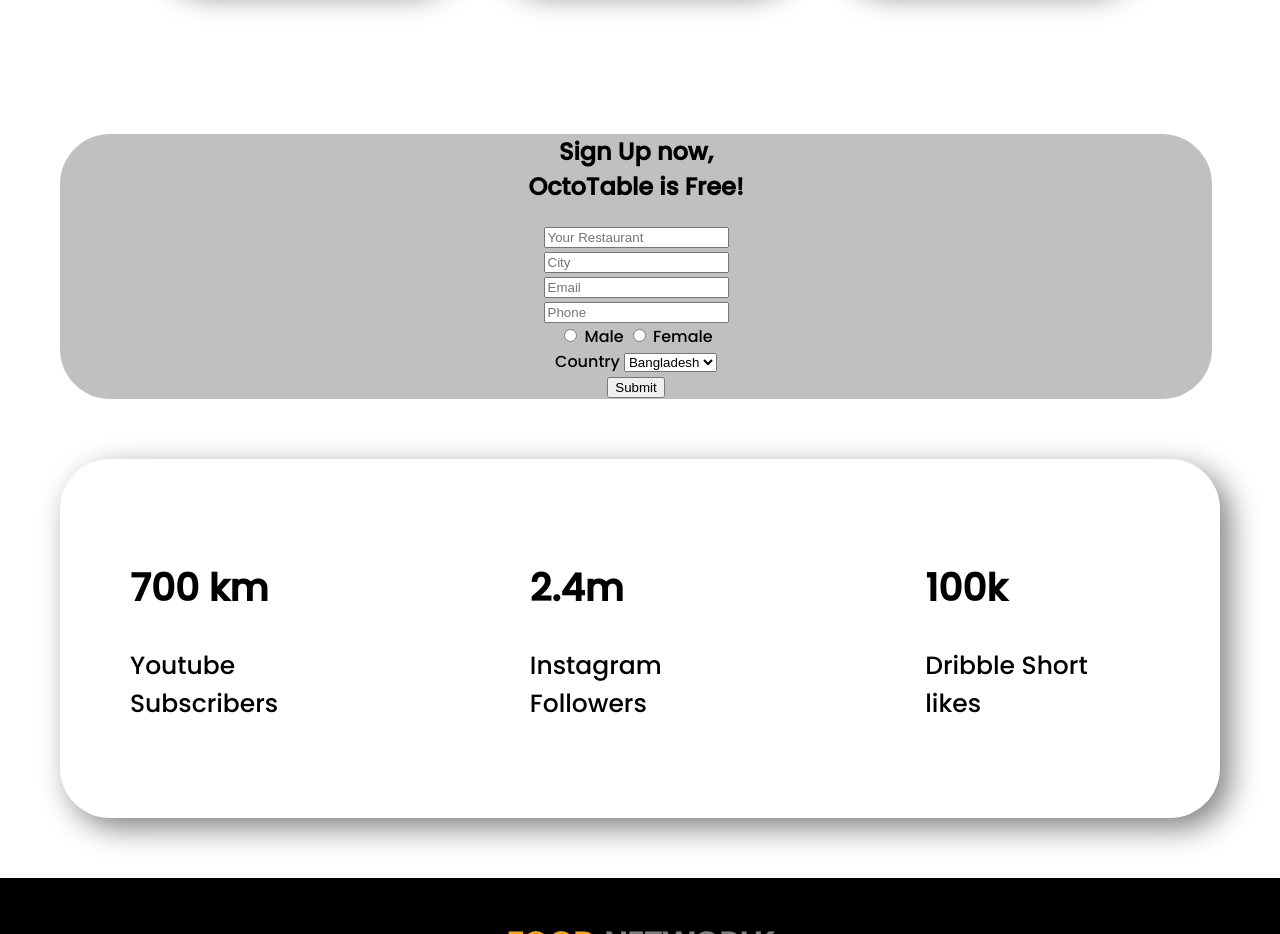
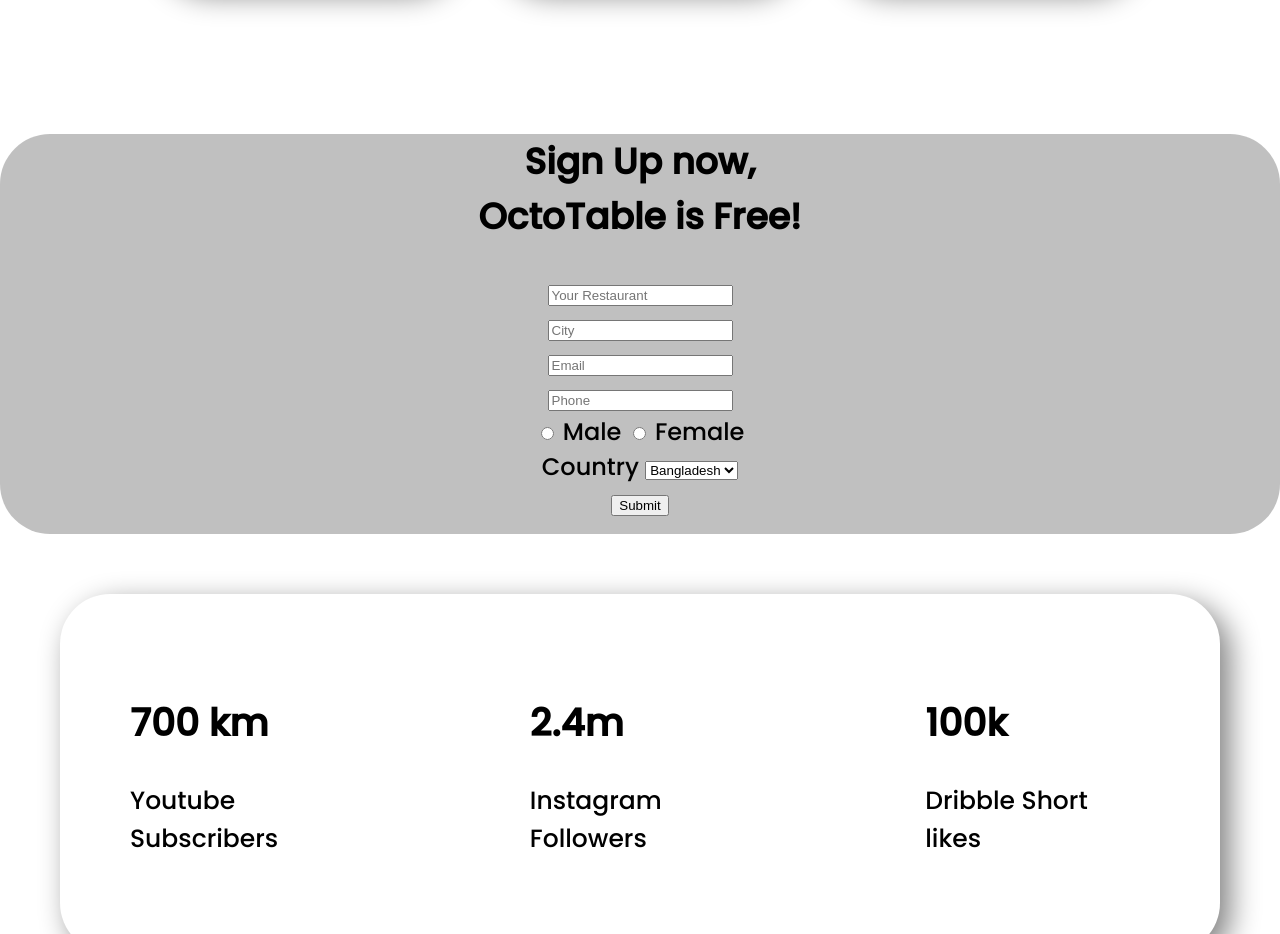
Before and after one commit to AbdullahShion/food-network, a plain HTML site: page index.html in a window 1280 px wide. Shown: the part 3180-4114 px from the top of the page. Drawn offline with Linux system fonts and the light colour scheme.

Commit message:
comments added

```diff
--- a/index.html
+++ b/index.html
@@ -125,10 +125,9 @@
     <!--part Five Started-->
 
     <section class="signup-from">
-        <div>
-            <h1>Sign Up now, <br> OctoTable is Free!</h1>
-        </div>
-        <div>
+
+        <h1>Sign Up now, <br> OctoTable is Free!</h1>
+        <div class="from-size">
             <form action="">
                 <input type="text" id="fname" name="fname" placeholder="Your Restaurant"><br>
                 <input type="text" id="city" name="fname" placeholder="City"><br>
@@ -147,6 +146,7 @@
                 <br>
                 <input type="submit" value="Submit" name="submit" id="submit">
             </form>
+        </div>
         </div>
     </section>
 
--- a/style.css
+++ b/style.css
@@ -3,6 +3,9 @@ body{
     margin: 0;
     padding: 0;
 }
+
+/*(part One Started) */
+
 .menu-bar{
     margin-top: 10px;
     background-image: linear-gradient(tomato,orange);
@@ -25,6 +28,9 @@ body{
 .orange{
     color: orange;
 }
+
+/*(part Two Started) */
+
 .equal-containar{
 
     display: flex;
@@ -32,11 +38,7 @@ body{
     padding: 30px;
     margin: 100px;
 }
-.background-img{
-    background-image: url(images/shapes/7.png);
-    background-repeat: no-repeat;
-    background-size: cover;
-}
+
 .half-width{
     width: 50%;
     padding-left:2%;
@@ -50,10 +52,21 @@ body{
     background-image: linear-gradient(tomato , orange);
     padding: 20px 50px;
 }
+
+/*(part Three Started) */
+
 .my-recipies{
     text-align: center;
     margin: 100px;
     padding: 50px;
+}
+
+/*(part fourt Started) */
+
+.background-img{
+    background-image: url(images/shapes/7.png);
+    background-repeat: no-repeat;
+    background-size: cover;
 }
 .img{
     width: 100%;
@@ -68,6 +81,22 @@ body{
     width: 40%;
     box-shadow: 10px 10px 30px gray;
 }
+
+/*(part five Started) */
+
+.signup-from{
+    height: 400px;
+    text-align: center;
+    border-radius: 50px;
+    font-size: 24px;
+    background-color: rgba(0, 0, 0, 0.247)
+}
+.from-size{
+    height: 400px;
+}
+
+/*(part Six Started) */
+
 .flex-container{
     display: flex;
     justify-content: center;
@@ -76,17 +105,16 @@ body{
     padding: 10px solid black;
     box-shadow: 10px 10px 30px gray;
 }
+
 .flex-item{
     font-size: 25px;
     padding: 70px;
 }
-.signup-from{
-    text-align: center;
-    border-radius: 50px;
-    margin-left: 60px;
-    width: 90%;
-    background-color: rgba(0, 0, 0, 0.247)
-}
+
+
+
+/*(part Seven Started) */
+
 footer{
     background-color: black;
     padding: 20px;
```
